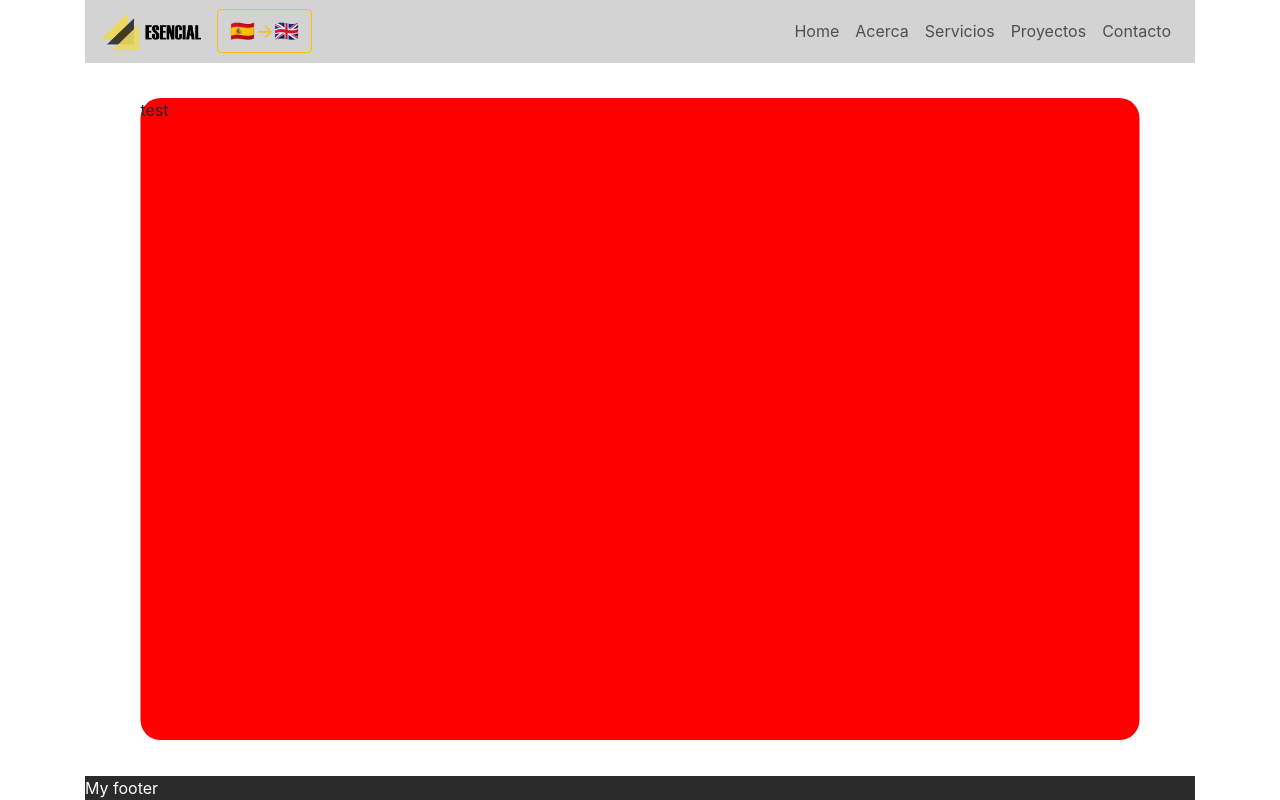
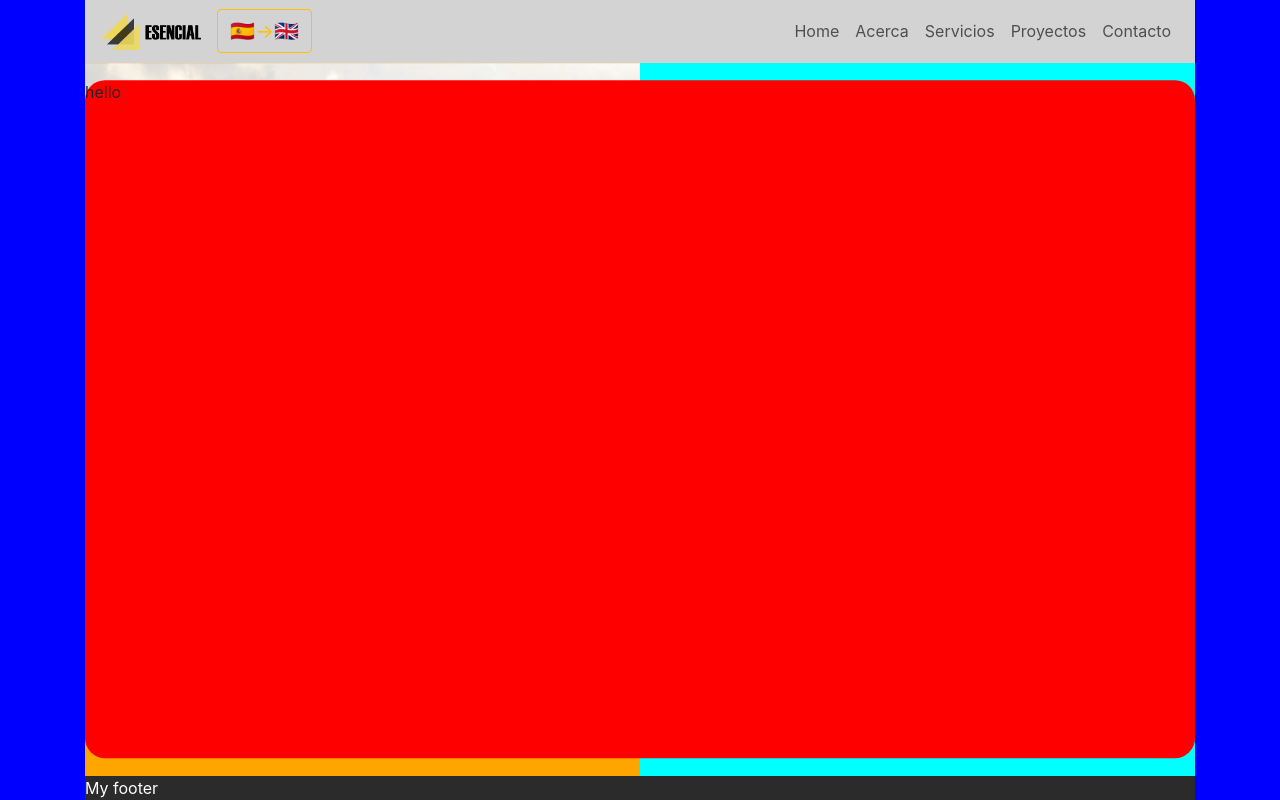
Before and after one commit to egmp7/Esencial-Construcciones, a Flask app: page /home in a window 1280 px wide. Run offline with Flask 2, Linux system fonts and the light colour scheme; parts of the project's set-up code (start-up, migrations or seed data) failed here and were passed over; some libraries are stand-ins or nearby versions.

Commit message:
main carousel functionality

```diff
--- a/application/static/js/script.js
+++ b/application/static/js/script.js
@@ -2,22 +2,40 @@
 
 $(document).ready(function(){
 
-    containerWidth = $(".container").width();
-
-    //$("#rect").width(containerWidth*0.9);
-
-
-    // height
-    windowHeight = $(document).height();
-    navHeight = $("nav").outerHeight();
-    footerHeight = $("footer").outerHeight();
-    mainHeight = windowHeight - navHeight - footerHeight;
-
-    $("main").height(mainHeight);
-
-    $("modal").height(mainHeight * 0.9);
-    $("modal").width(containerWidth *0.9);
-
-
+    setResponsiveComponents(getMainWidth(),getMainHeight());
 
 });
+
+/**Gets the width of the container */
+getMainWidth = function ()
+{
+    return $(".container").width();
+}
+
+/** Gets the width of the main component */
+getMainHeight = function ()
+{
+    let windowHeight = $(document).height();
+    let navHeight = $("nav").outerHeight();
+    let footerHeight = $("footer").outerHeight();
+
+    return windowHeight - navHeight - footerHeight;
+}
+
+/**Sets width and height of components */
+setResponsiveComponents = function (w,h)
+{
+    $("main").height(h);
+
+    // main components
+    $(".block1").width(w/2);
+    $(".block1").height(h);
+    $(".block2").width(w/2);
+    $(".block2").height(h);
+    $(".stick").height(h * 0.8);
+
+    // modal component
+    $("modal").height(h * 0.95);
+    $("modal").width(w);
+
+}
--- a/application/static/styles/_home.scss
+++ b/application/static/styles/_home.scss
@@ -5,10 +5,28 @@
 
 main{
   position: relative;
+  display: flex !important;
+  .block1{
+    background-color: orange;
+  }
+  .block2{
+    background-color: aqua;
+  }
+
+  .stick{
+    position:absolute;
+    top:50%;
+    left:50%;
+    transform:translate(-50%,-50%);
+    background-color: black;
+    border-radius: 20px;
+    width: 15px;
+  }
+
   modal{
+    background-color: red;
     display: block;
     border-radius: 20px;
-    background-color: red;
     position:absolute;
     top:50%;
     left:50%;
--- a/application/static/styles/_variables.scss
+++ b/application/static/styles/_variables.scss
@@ -5,6 +5,8 @@ $text-background:#25252571;
 $text-color1: white;
 $text-color2:#504f4f;
 $text-hover:#252525;
+
+$background:blue;
 
 $background1: white;
 
--- a/application/static/styles/style.css
+++ b/application/static/styles/style.css
@@ -1,10 +1,26 @@
 main {
   position: relative;
+  display: flex !important;
+}
+main .block1 {
+  background-color: orange;
+}
+main .block2 {
+  background-color: aqua;
+}
+main .stick {
+  position: absolute;
+  top: 50%;
+  left: 50%;
+  transform: translate(-50%, -50%);
+  background-color: black;
+  border-radius: 20px;
+  width: 15px;
 }
 main modal {
+  background-color: red;
   display: block;
   border-radius: 20px;
-  background-color: red;
   position: absolute;
   top: 50%;
   left: 50%;
@@ -155,8 +171,12 @@ footer a:hover {
   padding-top: 40px;
 }
 
-body {
+html {
+  background-color: blue;
   font-family: "Open Sans", sans-serif;
+}
+html body {
+  background-color: blue;
 }
 
 .row {
--- a/application/static/styles/style.scss
+++ b/application/static/styles/style.scss
@@ -5,9 +5,14 @@
 // Utilities
 @import "variables";
 
-body {
+html{
+  background-color: $background;
   font-family: $font;
+  body {
+    background-color: $background;
+  }
 }
+
 .row{
   margin: 0 !important;
 }
--- a/application/templates/home1.html
+++ b/application/templates/home1.html
@@ -2,8 +2,44 @@
 {% block content %}
 
 <main>
-    <modal style="background-color: red; display: block;">
-        test
+
+    <div class="block1">
+
+        <!-- About - Carousel -->
+        <div    class=" carousel
+                        slide
+                        d-none
+                        d-sm-block"
+                        data-ride="carousel">
+            <div class="carousel-inner">
+
+                <!-- Object to activate carousel -->
+                {% set carousel = { 'active':True } %}
+
+                {% for i in range (0,4)%}
+
+                <!-- Carousel item -->
+                <div class="carousel-item {{ 'active' if carousel.active else '' }}">
+
+                    <img    class="img-fluid"
+                            src="{{ url_for(   'static',
+                                                filename='/'.join([ 'img',
+                                                                    'about-' + i|string + '.jpg'
+                                                                    ]))}} "
+                        >
+                </div>
+
+                <!-- Update caraousel object -->
+                {% if carousel.update({'active': False}) %} {% endif %}
+
+                {% endfor %}
+            </div>
+        </div>
+    </div>
+    <div class="block2"></div>
+    <div class="stick"></div>
+    <modal>
+        hello
     </modal>
 </main>
 
```
Also changed, not shown: 1 other file.
